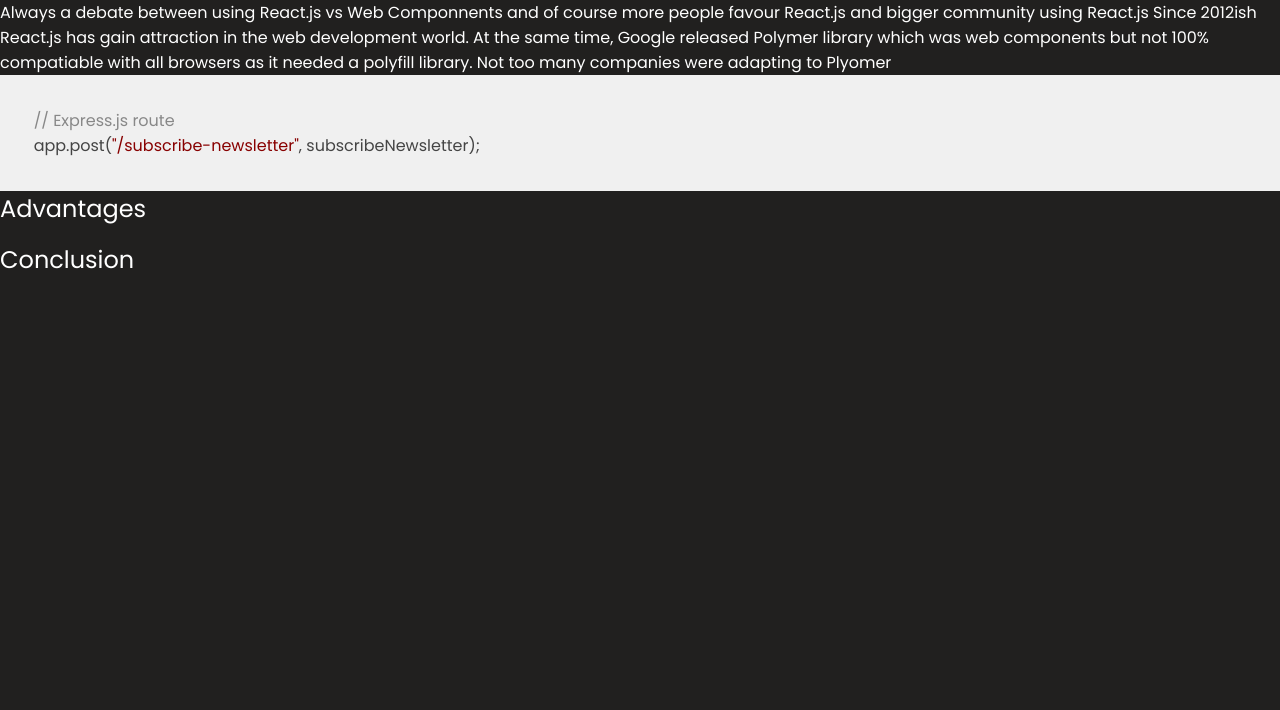
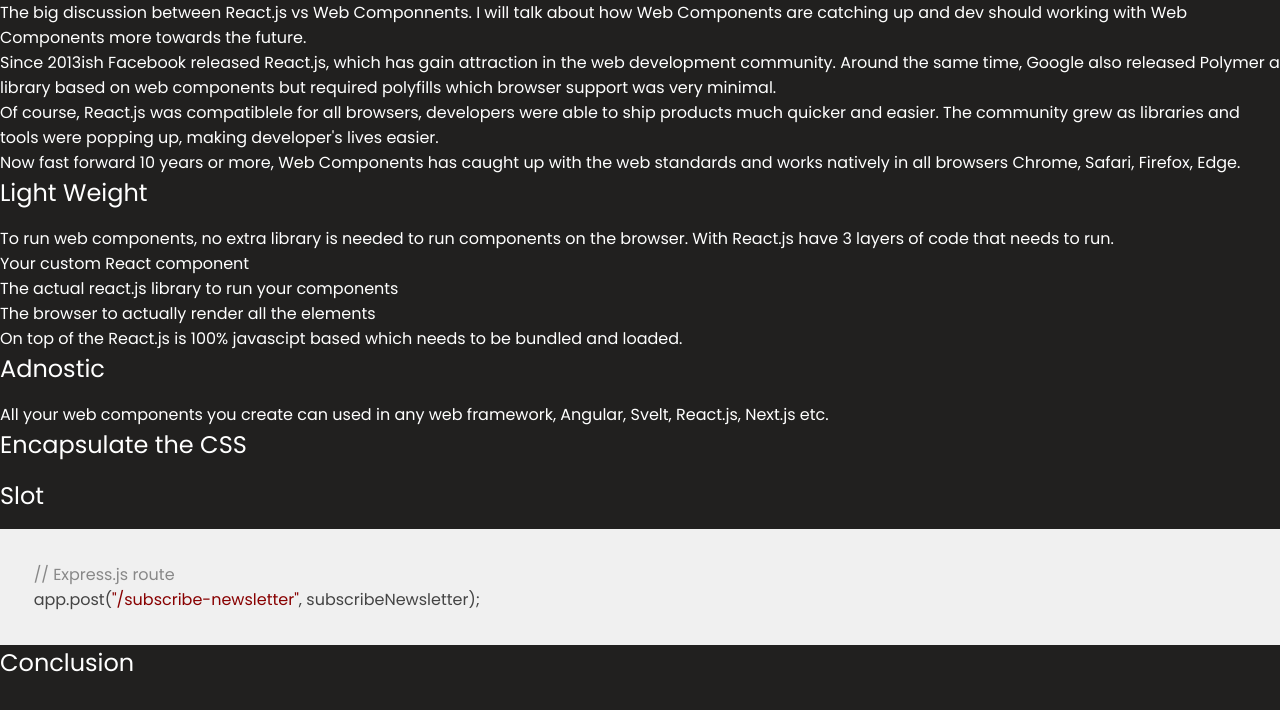
Before and after one commit to JGSolutions/jerry-gagliano, a Next.js app: page /posts/react.js-vs-web-components in a window 1280 px wide. Shown: the top 710 px of the page. Built offline with nearby package versions, Linux system fonts and the light colour scheme.

Commit message:
adding more content

```diff
--- a/lib/blog-posts.ts
+++ b/lib/blog-posts.ts
@@ -88,14 +88,14 @@
         path: '/posts/microservices-architecture-over-monolithic/',
     },
     'reactjs-vs-web-components': {
-        title: 'Is React.js Better than Native Web Components',
-        description: 'A deep dive on if React.js is re',
+        title: 'How Web Components can be better than React.js',
+        description: 'Web components web standards has caught up in the web industry and this article will discuss why developers should use them more.',
         coverImage: '/posts/blog-microservice-min.jpg',
         tags: 'Web',
         date: '2023-02-23T12:30:07.322Z',
         updateDate: '2023-02-23T12:30:07.322Z',
         author: 'Jerry Gagliano',
         picture: '',
-        path: '/posts/microservices-architecture-over-monolithic/',
+        path: '/posts/reactjs-vs-web-components/',
     }
 }
--- a/pages/posts/react.js-vs-web-components.mdx
+++ b/pages/posts/react.js-vs-web-components.mdx
@@ -2,13 +2,35 @@
 import BlogLayout from '../../components/blog-layout/blog-layout'
 import SyntaxHighlighter from 'react-syntax-highlighter';
 
-Always a debate between using React.js vs Web Componnents and of course more people favour React.js and bigger community
-using React.js
-Since 2012ish React.js has gain attraction in the web development world. At the same time, Google released Polymer library
-which was web components but not 100% compatiable with all browsers as it needed a polyfill library. Not too many companies were
-adapting to Plyomer
+The big discussion between React.js vs Web Componnents. I will talk about how Web Components are catching up and dev should working with Web Components more towards
+the future.
+
+Since 2013ish Facebook released React.js, which has gain attraction in the web development community. Around the same time, Google also
+released Polymer a library based on web components but required polyfills which browser support was very minimal.
+
+Of course, React.js was compatiblele for all browsers, developers were able to ship products much quicker and easier. The community grew as libraries and tools
+were popping up, making developer's lives easier.
+
+Now fast forward 10 years or more, Web Components has caught up with the web standards and works natively in all browsers Chrome, Safari, Firefox, Edge.
+
+## Light Weight
+
+To run web components, no extra library is needed to run components on the browser. With React.js have 3 layers of code that needs to run.
+
+1. Your custom React component
+2. The actual react.js library to run your components
+3. The browser to actually render all the elements
+
+On top of the React.js is 100% javascipt based which needs to be bundled and loaded.
 
 
+## Adnostic
+
+All your web components you create can used in any web framework, Angular, Svelt, React.js, Next.js etc.
+
+## Encapsulate the CSS
+
+## Slot
 <SyntaxHighlighter language="javascript">
     {`
         // Express.js route
@@ -17,7 +39,6 @@
 </SyntaxHighlighter>
 
 
-## Advantages
 
 
 ## Conclusion
```
